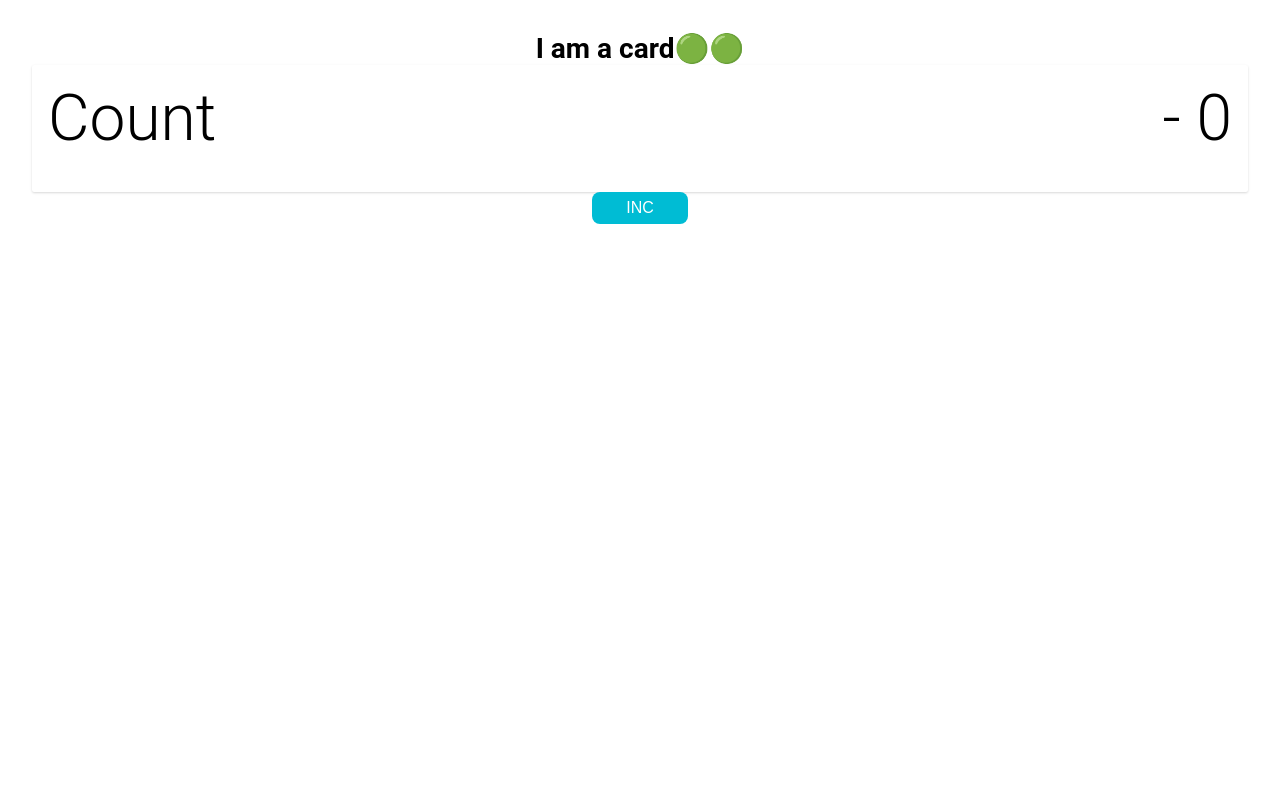
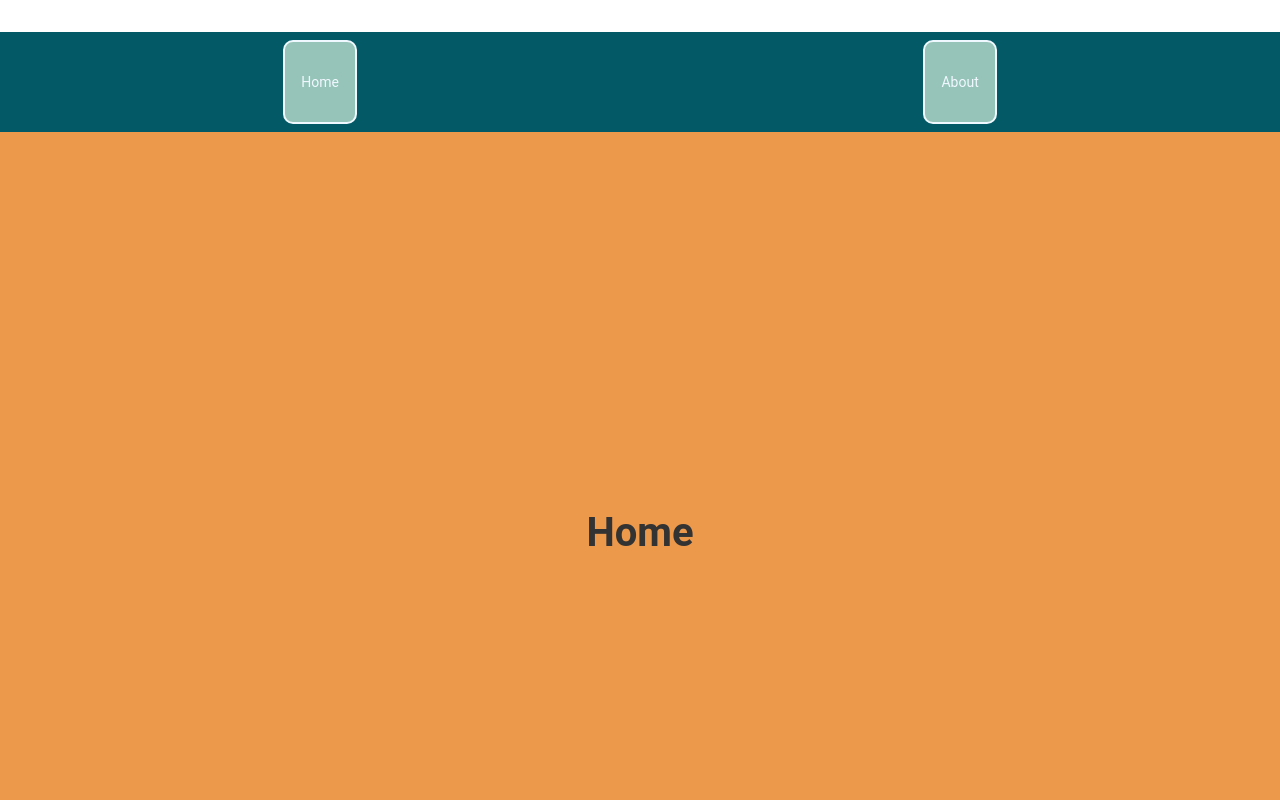
Before and after one commit to luv-jeri/React, a React (Create React App) app: page / in a window 1280 px wide. Shown: the top 800 px of the page. Built offline with nearby package versions, Linux system fonts and the light colour scheme.

Commit message:
Basic with linking

```diff
--- a/src/App.js
+++ b/src/App.js
@@ -1,22 +1,21 @@
 import './App.css';
-import { useRef, useState, useEffect } from 'react';
-import Button from './components/Button';
-import Card from './components/Card';
+import Home from './pages/Home';
+import About from './pages/About';
+
+import { useState, useEffect } from 'react';
+
 function App() {
-  const [count, setCount] = useState(0);
-  //setCount( pass some value to setCount )
-  const [card, setCard] = useState('');
+  var path = window.location.pathname;
+  var page = path.split('/').pop(); //` http://localhost:3000/about
+  console.log(page);
 
   return (
     <div className='container'>
-      <h1>{card}</h1>
-      <Card head={'Count'} value={count} setter={setCard} />
-      <Button
-        title={'INC'}
-        fun={() => {
-          setCount(count + 1);
-        }}
-      />
+      <nav>
+        <a href='/'>Home</a>
+        <a href='/about'>About</a>
+      </nav>
+      {page === '' ? <Home /> : <About />}
     </div>
   );
 }
--- a/src/index.css
+++ b/src/index.css
@@ -47,3 +47,22 @@ input {
   transition: all 0.2s ease-in-out;
   padding: 1rem 0.5rem;
 }
+
+nav {
+  display: flex;
+  justify-content: space-around;
+  align-items: center;
+  width: 100vw;
+  height: 100px;
+  background-color: #035a66;
+  color: aliceblue;
+}
+
+a {
+  color: aliceblue;
+  text-decoration: none;
+  border: 2px solid aliceblue;
+  padding: 2rem 1rem;
+  background-color: #97c4b8;
+  border-radius: 10px;
+}
--- /dev/null
+++ b/src/pages/About.jsx
@@ -0,0 +1,14 @@
+import React from 'react';
+
+export default function About() {
+  return (
+    <div
+      className='title'
+      style={{
+        backgroundColor: '#F9CEEE',
+      }}
+    >
+      About
+    </div>
+  );
+}
--- /dev/null
+++ b/src/pages/Home.jsx
@@ -0,0 +1,15 @@
+import React from 'react';
+import './page.css';
+
+export default function Home() {
+  return (
+    <div
+      className='title'
+      style={{
+        backgroundColor: '#EC994B',
+      }}
+    >
+      Home
+    </div>
+  );
+}
--- /dev/null
+++ b/src/pages/page.css
@@ -0,0 +1,11 @@
+.title {
+  font-size: 40px;
+  font-weight: bold;
+  color: #333;
+  height: 100vh;
+  width: 100vw;
+  display: flex;
+  flex-direction: column;
+  justify-content: center;
+  align-items: center;
+}
```
